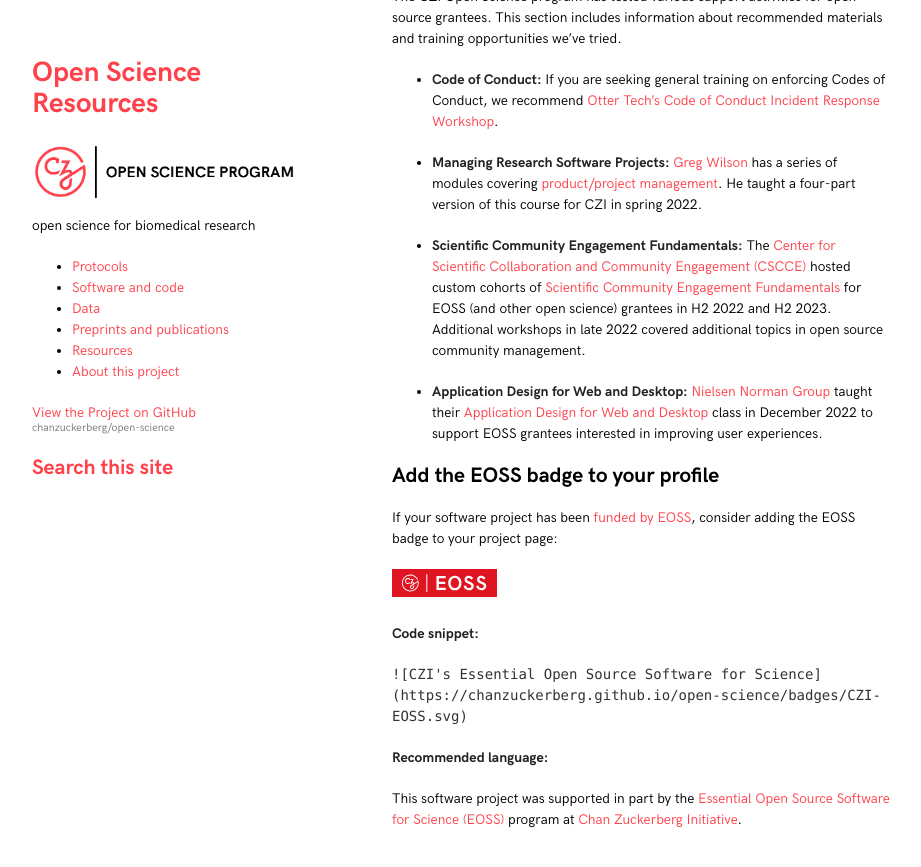
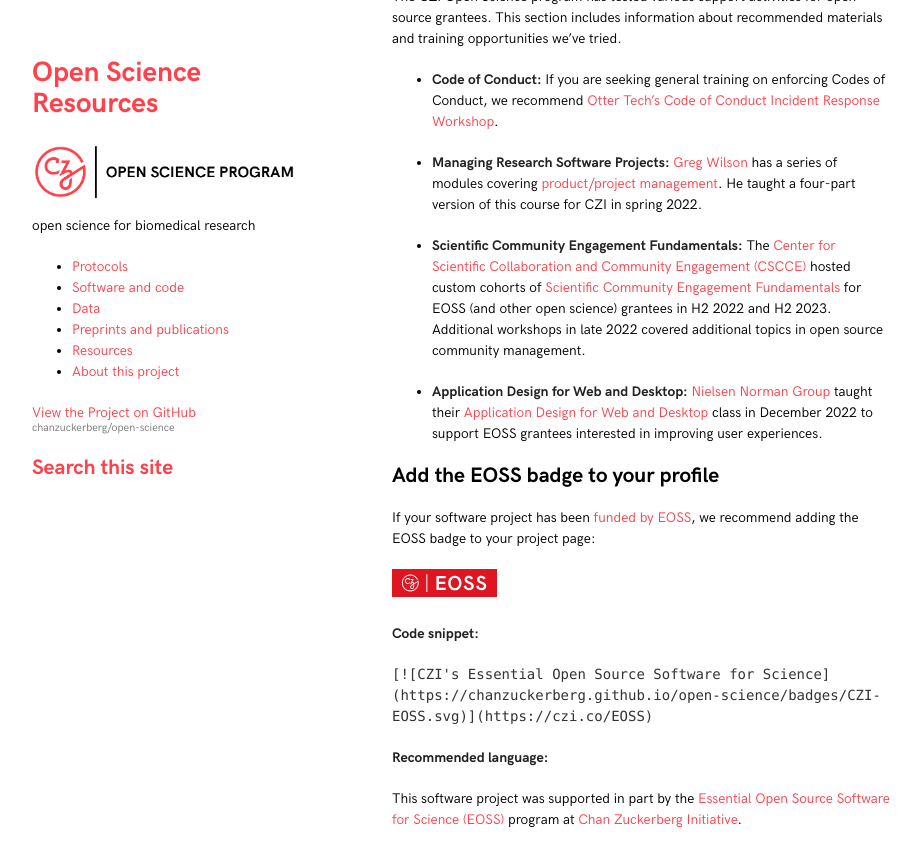
Before and after one commit to chanzuckerberg/open-science, a Jekyll site: the page built from eoss-grantees.md, in a window 1280 px wide and 900 px high, scrolled down 562 px. Shown: the top 867 px of the window, without its empty margins (178-1099 px from the left). Built offline with Jekyll 4.4.1, drawn with Linux system fonts in a browser that asks for light colours.

Commit message:
adding changes as requested by @dartar

```diff
--- a/eoss-grantees.md
+++ b/eoss-grantees.md
@@ -34,14 +34,14 @@ This section includes information about recommended materials and training oppor
 ## Add the EOSS badge to your profile
 
 If your software project has been [funded by EOSS](https://chanzuckerberg.com/eoss/proposals/),
-consider adding the EOSS badge to your project page:
+we recommend adding the EOSS badge to your project page:
 
-![CZI's Essential Open Source Software for Science](https://chanzuckerberg.github.io/open-science/badges/CZI-EOSS.svg)
+[![CZI's Essential Open Source Software for Science](https://chanzuckerberg.github.io/open-science/badges/CZI-EOSS.svg)](https://czi.co/EOSS)
 
 **Code snippet:**
 
-`![CZI's Essential Open Source Software for Science](https://chanzuckerberg.github.io/open-science/badges/CZI-EOSS.svg)`
+`[![CZI's Essential Open Source Software for Science](https://chanzuckerberg.github.io/open-science/badges/CZI-EOSS.svg)](https://czi.co/EOSS)`
 
 **Recommended language:**
 
-This software project was supported in part by the [Essential Open Source Software for Science (EOSS)](https://chanzuckerberg.com/eoss/) program at [Chan Zuckerberg Initiative](https://chanzuckerberg.com/).
+This software project was supported in part by the [Essential Open Source Software for Science (EOSS)](https://czi.co/EOSS) program at [Chan Zuckerberg Initiative](https://chanzuckerberg.com/).
```
Also changed, not shown: README.md.
